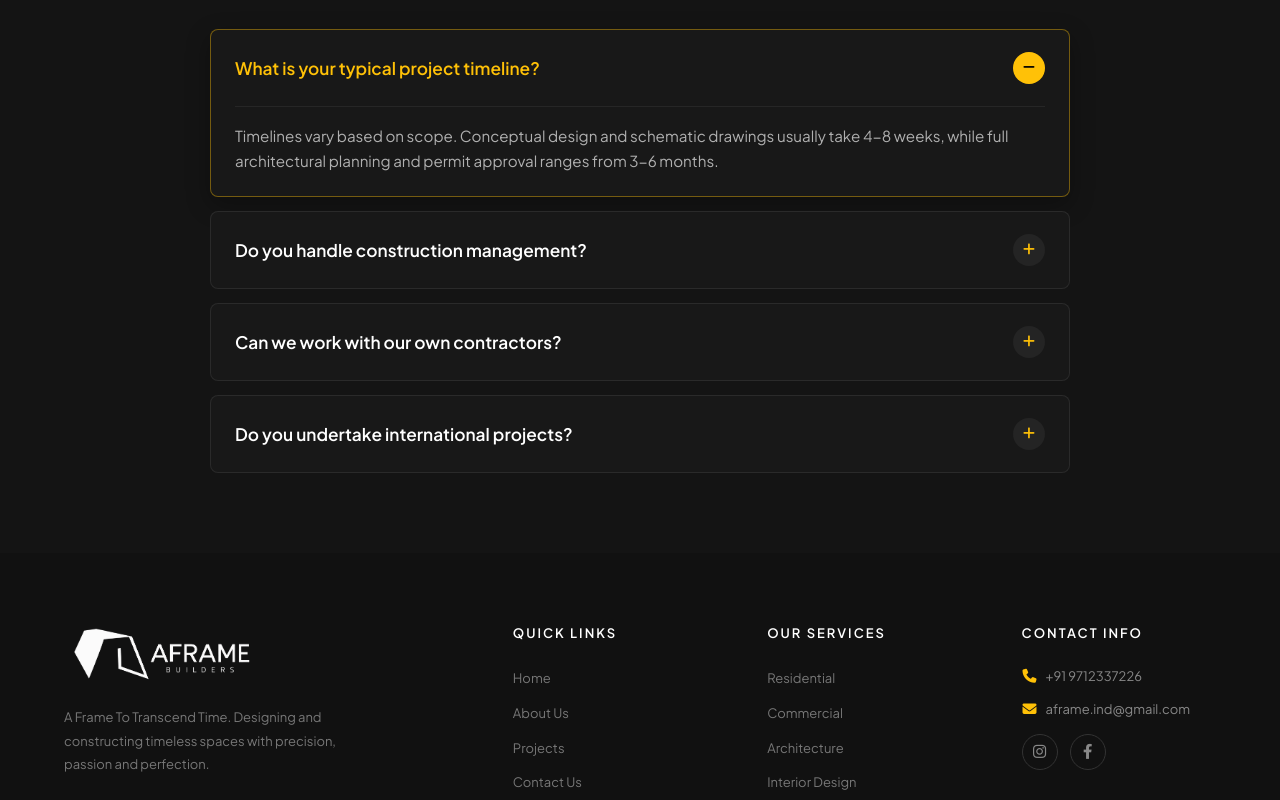
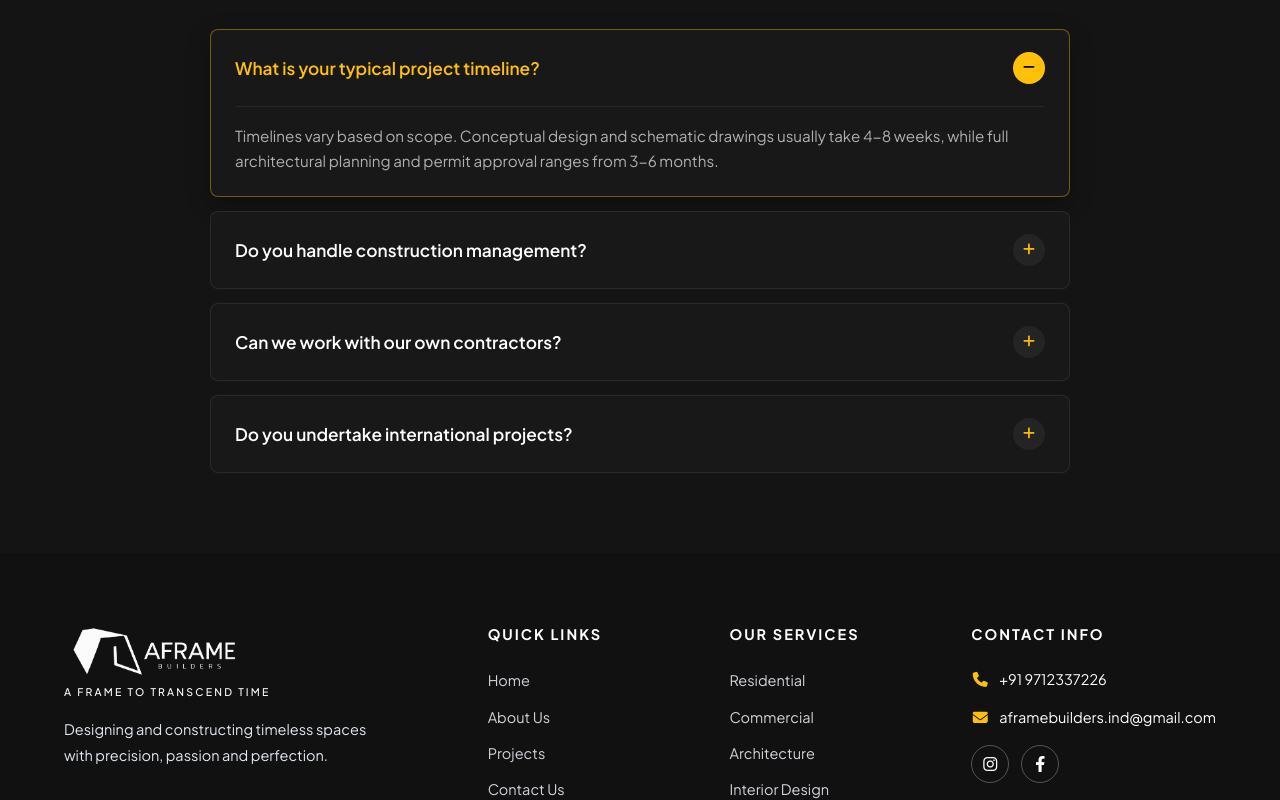
Before and after one commit to shanuvr/arframe, a React (Vite) app: page /contact in a window 1280 px wide. Shown: the part 2000-2800 px from the top of the page. Built offline with nearby package versions, Linux system fonts and the light colour scheme; no server answers.

Commit message:
feat: add core UI components, admin pages, and layout structure

```diff
--- a/src/components/Footer/Footer.css
+++ b/src/components/Footer/Footer.css
@@ -1,23 +1,41 @@
 /* ===== FOOTER ===== */
 .footer {
     background-color: var(--dark);
-    color: #888888;
-    font-size: 14px;
+    color: #e2e8f0;
+    font-size: 15px;
 }
 
 /* Scoped logo styles inside footer to avoid clashing with Navbar */
 .footer .footer-logo-container {
-    display: flex;
-    align-items: center;
-    gap: 12px;
+    display: inline-flex;
+    flex-direction: column;
+    align-items: flex-start;
+    text-decoration: none;
+    gap: 4px;
     margin-bottom: 18px;
 }
 
 .footer .footer-logo-img {
-    height: 65px;
+    height: 60px;
     width: auto;
     object-fit: contain;
     display: block;
+}
+
+.footer .footer-logo-tagline {
+    font-size: 10.5px;
+    font-family: var(--font-body);
+    letter-spacing: 2.2px;
+    text-transform: uppercase;
+    color: #ffffff;
+    font-weight: 500;
+    line-height: 1;
+    white-space: nowrap;
+    transition: color 0.3s ease;
+}
+
+.footer .footer-logo-container:hover .footer-logo-tagline {
+    color: var(--primary);
 }
 
 .footer .footer-logo-icon {
@@ -54,20 +72,20 @@
 }
 
 .footer-brand p {
-    font-size: 13px;
+    font-size: 14.5px;
     line-height: 1.8;
-    color: #777;
-    max-width: 280px;
+    color: #e2e8f0;
+    max-width: 320px;
 }
 
 .footer-col h5 {
     color: #ffffff;
-    font-size: 13px;
+    font-size: 14.5px;
     text-transform: uppercase;
     letter-spacing: 2px;
     margin-bottom: 22px;
     font-family: var(--font-body);
-    font-weight: 600;
+    font-weight: 700;
 }
 
 .footer-col ul {
@@ -81,10 +99,10 @@
 }
 
 .footer-col ul li a {
-    color: #777;
+    color: #d1d5db;
     text-decoration: none;
     transition: var(--transition);
-    font-size: 13px;
+    font-size: 14.5px;
 }
 
 .footer-col ul li a:hover {
@@ -94,37 +112,41 @@
 
 /* Contact info inside footer */
 .footer-contact-item {
-    color: #888;
-    font-size: 13px;
-    margin-bottom: 12px;
+    color: #ffffff;
+    font-size: 14.5px;
+    margin-bottom: 14px;
     display: flex;
     align-items: center;
-    gap: 8px;
+    gap: 10px;
+}
+
+.footer-contact-item span {
+    color: #ffffff;
 }
 
 .footer-contact-item i {
     color: var(--primary);
-    font-size: 14px;
-    width: 16px;
+    font-size: 15px;
+    width: 18px;
     text-align: center;
 }
 
 .footer-social-icons {
     display: flex;
     gap: 12px;
-    margin-top: 14px;
+    margin-top: 16px;
 }
 
 .footer-social-icons a {
     display: inline-flex;
     align-items: center;
     justify-content: center;
-    width: 36px;
-    height: 36px;
+    width: 38px;
+    height: 38px;
     border-radius: 50%;
-    border: 1px solid #333;
-    color: #888;
-    font-size: 15px;
+    border: 1px solid #555555;
+    color: #ffffff;
+    font-size: 16px;
     text-decoration: none;
     transition: var(--transition);
 }
@@ -147,16 +169,16 @@
     justify-content: space-between;
     align-items: center;
     padding: 25px 0;
-    font-size: 12px;
-    color: #555;
+    font-size: 13.5px;
+    color: #9ca3af;
 }
 
 .footer-bottom-links a {
-    color: #666;
+    color: #cbd5e1;
     text-decoration: none;
     margin-left: 25px;
     transition: var(--transition);
-    font-size: 12px;
+    font-size: 13.5px;
 }
 
 .footer-bottom-links a:hover {
@@ -187,13 +209,14 @@
     }
 
     .footer-brand .footer-logo-container {
+        align-items: center;
         justify-content: center;
     }
 
     .footer-brand p {
-        max-width: 260px;
+        max-width: 280px;
         margin: 0 auto;
-        font-size: 12px;
+        font-size: 13.5px;
         line-height: 1.7;
     }
 
@@ -203,7 +226,7 @@
     }
 
     .footer-col h5 {
-        font-size: 12px;
+        font-size: 13.5px;
         letter-spacing: 1.5px;
         margin-bottom: 14px;
     }
@@ -213,7 +236,7 @@
     }
 
     .footer-col ul li a {
-        font-size: 12px;
+        font-size: 13.5px;
     }
 
     /* Contact Info spans full width, centered */
@@ -223,6 +246,7 @@
 
     .footer-col:last-child .footer-contact-item {
         justify-content: center;
+        font-size: 13.5px;
     }
 
     .footer-social-icons {
--- a/src/components/Footer/Footer.jsx
+++ b/src/components/Footer/Footer.jsx
@@ -23,9 +23,10 @@ const Footer = () => {
                 <div className="footer-brand">
                     <Link to="/" className="footer-logo-container">
                         <img src="/logo/logowhite.png" alt="Aframe Builders Logo" className="footer-logo-img" />
+                        <span className="footer-logo-tagline">A Frame To Transcend Time</span>
                     </Link>
                     <p>
-                        A Frame To Transcend Time. Designing and constructing timeless spaces with precision, passion and
+                        Designing and constructing timeless spaces with precision, passion and
                         perfection.
                     </p>
                 </div>
@@ -60,7 +61,7 @@ const Footer = () => {
                     </div>
                     <div className="footer-contact-item">
                         <i className="fa-solid fa-envelope"></i>
-                        <span>aframe.ind@gmail.com</span>
+                        <span>aframebuilders.ind@gmail.com</span>
                     </div>
                     <div className="footer-social-icons">
                         <a href="https://www.instagram.com/aframe_builders?stkn=MTA1bXRmdWRoNmQ1cA==" target="_blank" rel="noopener noreferrer" aria-label="Instagram"><i className="fa-brands fa-instagram"></i></a>
--- a/src/components/Loader/RouteLoader.css
+++ b/src/components/Loader/RouteLoader.css
@@ -21,6 +21,15 @@
     display: block;
     filter: grayscale(0) brightness(0.2);
     opacity: 0.85;
+}
+
+.route-loader-tagline {
+    font-size: 0.72rem;
+    letter-spacing: 2.5px;
+    text-transform: uppercase;
+    color: #888888;
+    margin-top: -8px;
+    margin-bottom: 2px;
 }
 
 .route-loader-spinner {
--- a/src/components/Loader/RouteLoader.jsx
+++ b/src/components/Loader/RouteLoader.jsx
@@ -4,6 +4,7 @@ const RouteLoader = () => (
     <div className="route-loader">
         <div className="route-loader-inner">
             <img src="/logo/logowhite.png" alt="Aframe Builders" className="route-loader-logo" />
+            <span className="route-loader-tagline">A Frame To Transcend Time</span>
             <div className="route-loader-spinner">
                 <i className="fa-solid fa-circle-notch fa-spin"></i>
             </div>
--- a/src/components/Navbar/Navbar.jsx
+++ b/src/components/Navbar/Navbar.jsx
@@ -13,6 +13,7 @@ const Navbar = () => {
             <nav className="navbar">
                 <Link to="/" className="logo-container" onClick={closeMenu}>
                     <img src="/logo/logowhite.png" alt="Aframe Builders Logo" className="logo-img" />
+                    <span className="logo-tagline">A Frame To Transcend Time</span>
                 </Link>
 
                 <div className={`menu-toggle ${isMenuOpen ? 'active' : ''}`} onClick={toggleMenu} aria-label="Toggle navigation">
@@ -39,6 +40,7 @@ const Navbar = () => {
                 <div className="drawer-header">
                     <Link to="/" className="logo-container" onClick={closeMenu}>
                         <img src="/logo/logowhite.png" alt="Aframe Builders Logo" className="logo-img" />
+                        <span className="logo-tagline">A Frame To Transcend Time</span>
                     </Link>
                     <button className="drawer-close-btn" onClick={closeMenu} aria-label="Close menu">
                         <i className="fa-solid fa-xmark"></i>
--- a/src/pages/Admin/AdminDashboard.jsx
+++ b/src/pages/Admin/AdminDashboard.jsx
@@ -128,6 +128,7 @@ const AdminDashboard = () => {
                     <i className="fa-solid fa-compass-drafting logo-icon"></i>
                     <div className="logo-text">
                         AFRAME
+                        <span style={{ display: 'block', fontSize: '7.5px', letterSpacing: '1.5px', textTransform: 'uppercase', color: '#888', marginTop: '2px' }}>A Frame To Transcend Time</span>
                         <span>ADMIN PORTAL</span>
                     </div>
                 </div>
--- a/src/pages/Admin/AdminLayout.css
+++ b/src/pages/Admin/AdminLayout.css
@@ -45,6 +45,14 @@
     width: auto;
     object-fit: contain;
     display: block;
+}
+
+.admin-logo-tagline {
+    font-size: 7.5px;
+    letter-spacing: 1.5px;
+    text-transform: uppercase;
+    color: #718096;
+    font-weight: 500;
 }
 
 .sidebar-brand .logo-icon {
--- a/src/pages/Admin/AdminLayout.jsx
+++ b/src/pages/Admin/AdminLayout.jsx
@@ -29,9 +29,10 @@ const AdminLayout = ({ children, title }) => {
             {/* Light Theme Sidebar */}
             <aside className={`admin-sidebar ${isSidebarOpen ? 'active' : ''}`}>
                 <div className="sidebar-brand">
-                    <div className="brand-logo-group" style={{ display: 'flex', flexDirection: 'column', alignItems: 'flex-start', gap: '4px' }}>
+                    <div className="brand-logo-group" style={{ display: 'flex', flexDirection: 'column', alignItems: 'flex-start', gap: '3px' }}>
                         <img src="/logo/logodark.png" alt="Aframe Builders Logo" className="admin-logo-img" />
-                        <span style={{ fontSize: '9px', letterSpacing: '2px', color: '#b58500', fontWeight: 'bold', textTransform: 'uppercase', paddingLeft: '2px' }}>Admin Portal</span>
+                        <span className="admin-logo-tagline">A Frame To Transcend Time</span>
+                        <span style={{ fontSize: '9px', letterSpacing: '2px', color: '#b58500', fontWeight: 'bold', textTransform: 'uppercase', paddingLeft: '2px', marginTop: '2px' }}>Admin Portal</span>
                     </div>
                     <button className="sidebar-close-btn" onClick={() => setIsSidebarOpen(false)}>
                         <i className="fa-solid fa-xmark"></i>
--- a/src/pages/Admin/AdminLogin.css
+++ b/src/pages/Admin/AdminLogin.css
@@ -54,6 +54,15 @@
     object-fit: contain;
     display: block;
     margin: 0 auto;
+}
+
+.login-logo-tagline {
+    display: block;
+    font-size: 8.5px;
+    letter-spacing: 2px;
+    text-transform: uppercase;
+    color: #8c8c8c;
+    margin-top: 4px;
 }
 
 .login-brand h2 {
--- a/src/pages/Admin/AdminLogin.jsx
+++ b/src/pages/Admin/AdminLogin.jsx
@@ -46,6 +46,7 @@ const AdminLogin = () => {
             <div className="login-card fade-in-up">
                 <div className="login-brand">
                     <img src="/logo/logodark.png" alt="Aframe Builders Logo" className="login-logo-img" />
+                    <span className="login-logo-tagline">A Frame To Transcend Time</span>
                     <p className="admin-badge" style={{ marginTop: '12px' }}>Control Center</p>
                 </div>
 
--- a/src/pages/ContactUs/ContactUs.jsx
+++ b/src/pages/ContactUs/ContactUs.jsx
@@ -113,8 +113,8 @@ const ContactUs = () => {
                 <div className="info-item">
                   <div className="info-icon"><i className="fa-solid fa-location-dot"></i></div>
                   <div className="info-text">
-                    <h4>Headquarters</h4>
-                    <p>123 Architecture Blvd, Design District, NY 10001</p>
+                    <h4>Office Address</h4>
+                    <p>403, RIED Square Building, Chungam Jn, Westfort, Thrissur - 680003</p>
                   </div>
                 </div>
 
@@ -130,7 +130,7 @@ const ContactUs = () => {
                   <div className="info-icon"><i className="fa-solid fa-envelope"></i></div>
                   <div className="info-text">
                     <h4>Email Inquiry</h4>
-                    <p>aframe.ind@gmail.com</p>
+                    <p>aframebuilders.ind@gmail.com</p>
                   </div>
                 </div>
 
```
Also changed, not shown: src/components/Navbar/Navbar.css (+35 -13 lines).
